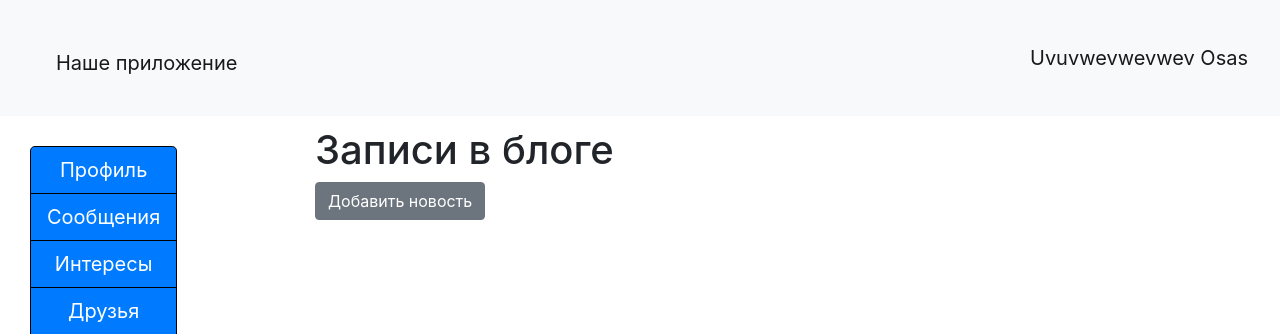
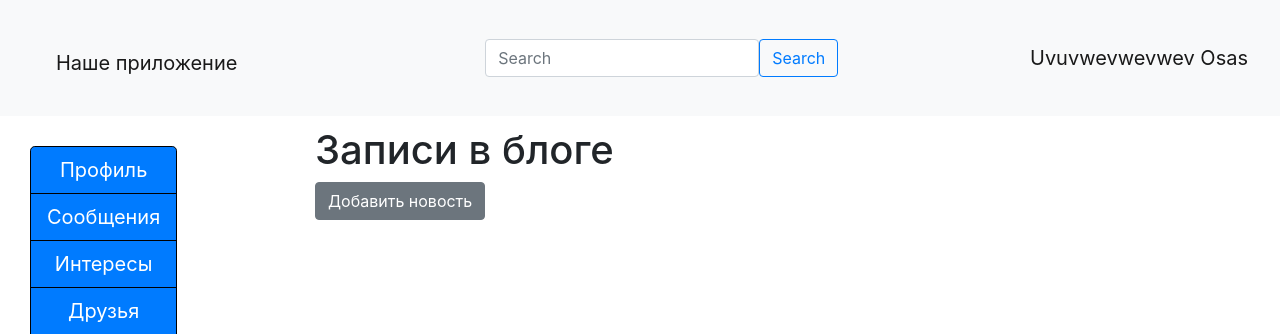
Before and after one commit to Alexandr-Kolyagin/Project_sn, a Flask app: page / in a window 1280 px wide; the page is wider, and only the part inside the window is pictured. Shown: the top 334 px of that part. Run offline with Flask 2, Linux system fonts and the light colour scheme; a user stored in the database is signed in; data that the repository does not hold is empty; some libraries are stand-ins or nearby versions.

Commit message:
Поле search

```diff
--- a/main.py
+++ b/main.py
@@ -71,7 +71,8 @@ def reqister():
         user = User(
             name=form.name.data,
             surname=form.surname.data,
-            email=form.email.data)
+            email=form.email.data
+        )
         user.set_password(form.password.data)
         db_sess.add(user)
         db_sess.commit()
--- a/templates/base.html
+++ b/templates/base.html
@@ -15,7 +15,12 @@
     <nav class="navbar navbar-light bg-light">
         <a class="navbar-brand" style="height: 100px; padding: 40px" href="#">Наше приложение</a>
     {% if current_user.is_authenticated %}
+        <form class="d-flex">
+            <input class="form-control me-2" type="search" placeholder="Search" aria-label="Search">
+            <button class="btn btn-outline-primary" type="submit">Search</button>
+        </form>
         <a class="navbar-brand" href="/logout" id="username">{{ current_user.name }} {{current_user.surname}}</a>
+
     {% else %}
         <p>
             <a class="btn btn-primary " href="/register">Зарегистрироваться</a>
```
Lines whose indentation alone changed are shown as unchanged.
